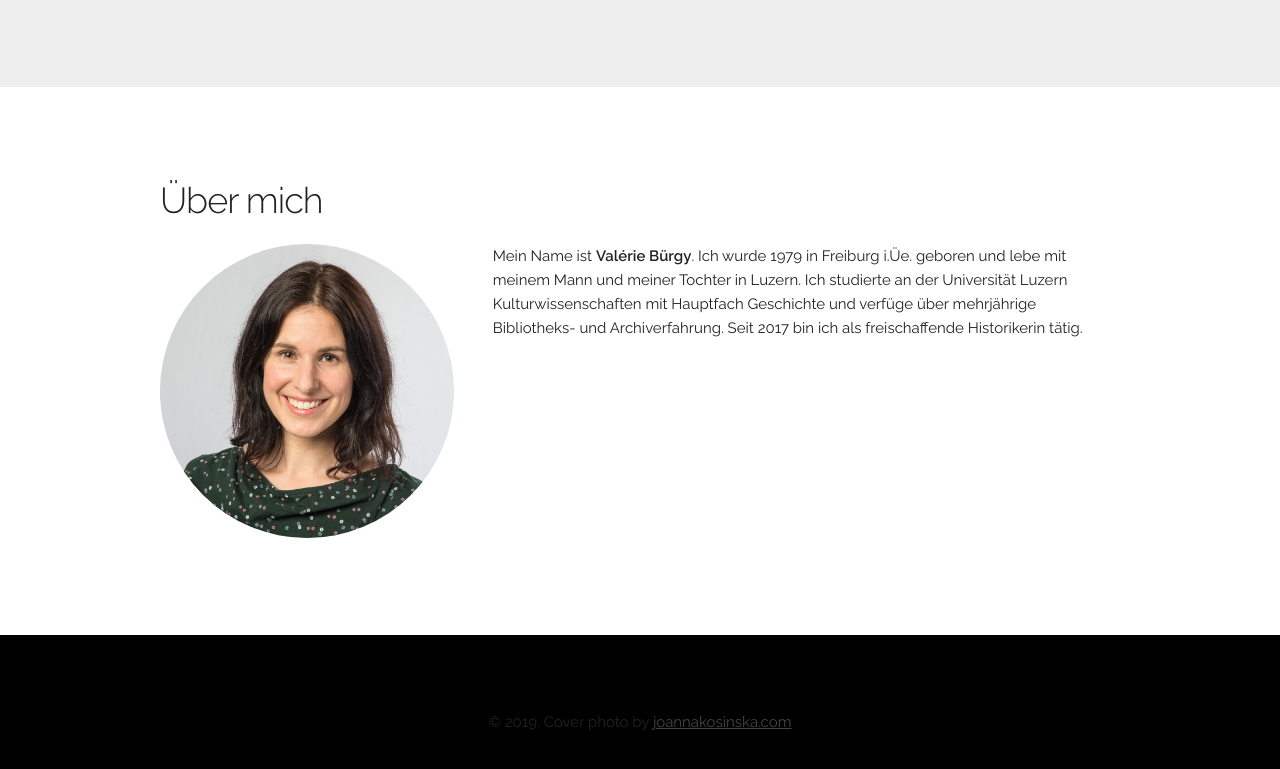
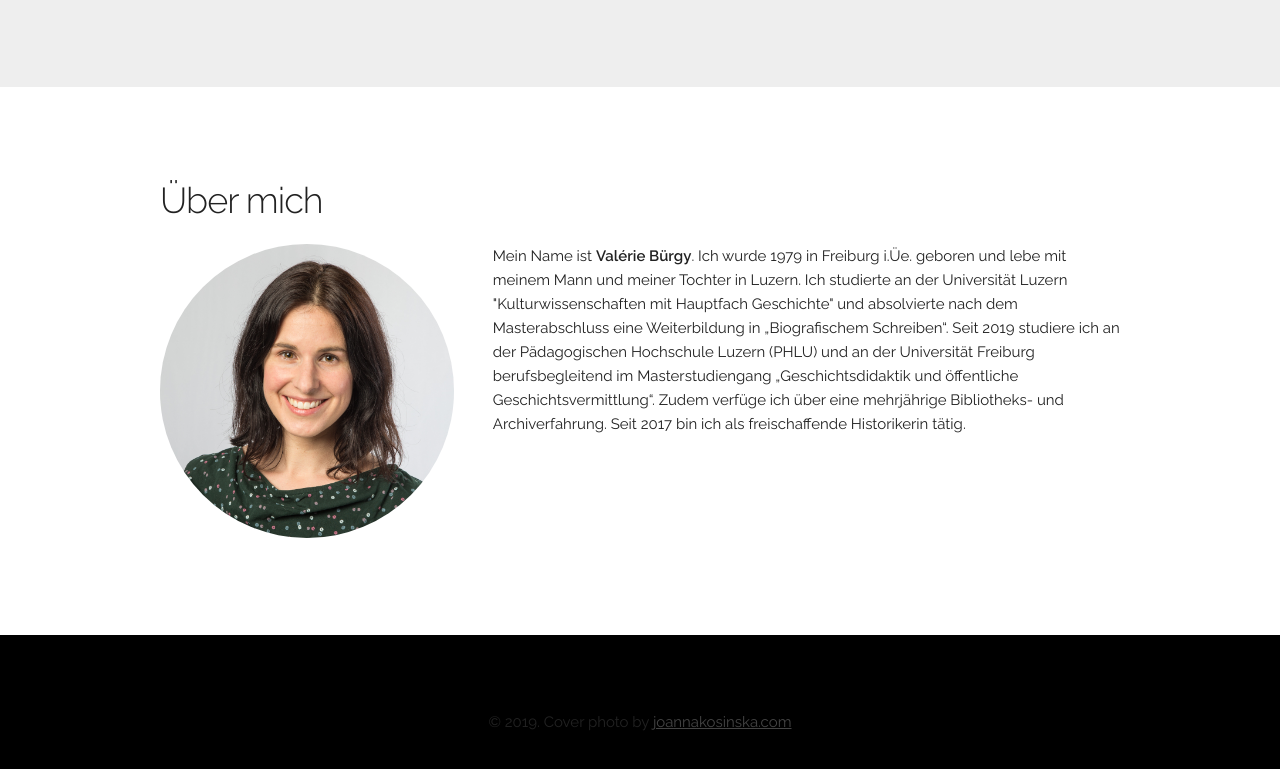
Before and after one commit to msom/geschichte-festhalten.ch, a plain HTML site: page index.html in a window 1280 px wide. Shown: the part 2392-3161 px from the top of the page. Drawn offline with Linux system fonts and the light colour scheme; files whose address does not match are found by name.

Commit message:
Update CV

```diff
--- a/index.html
+++ b/index.html
@@ -62,7 +62,7 @@
                         <img src="./static/img/valerie-buergy.jpg" style="border-radius: 50%;">
                     </div>
                     <div class="eight columns">
-                        <p>Mein Name ist <strong>Valérie Bürgy</strong>. Ich wurde 1979 in Freiburg i.Üe. geboren und lebe mit meinem Mann und meiner Tochter in Luzern. Ich studierte an der Universität Luzern Kulturwissenschaften mit Hauptfach Geschichte und verfüge über mehrjährige Bibliotheks- und Archiverfahrung. Seit 2017 bin ich als freischaffende Historikerin tätig.</p>
+                        <p>Mein Name ist <strong>Valérie Bürgy</strong>. Ich wurde 1979 in Freiburg i.Üe. geboren und lebe mit meinem Mann und meiner Tochter in Luzern. Ich studierte an der Universität Luzern "Kulturwissenschaften mit Hauptfach Geschichte" und absolvierte nach dem Masterabschluss eine Weiterbildung in „Biografischem Schreiben“. Seit 2019 studiere ich an der Pädagogischen Hochschule Luzern (PHLU) und an der Universität Freiburg berufsbegleitend im Masterstudiengang „Geschichtsdidaktik und öffentliche Geschichtsvermittlung“. Zudem verfüge ich über eine mehrjährige Bibliotheks- und Archiverfahrung. Seit 2017 bin ich als freischaffende Historikerin tätig.</p>
                     </div>
                 </div>
             </div>
```
